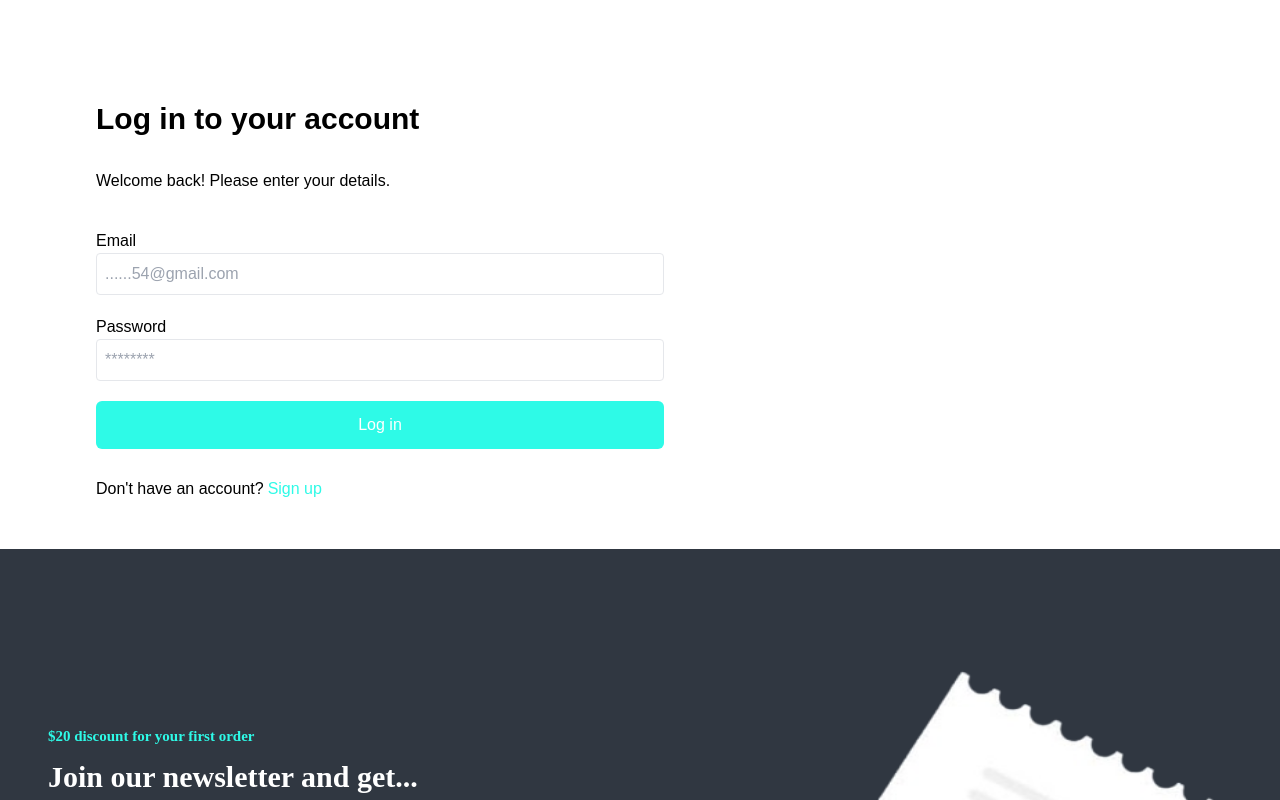
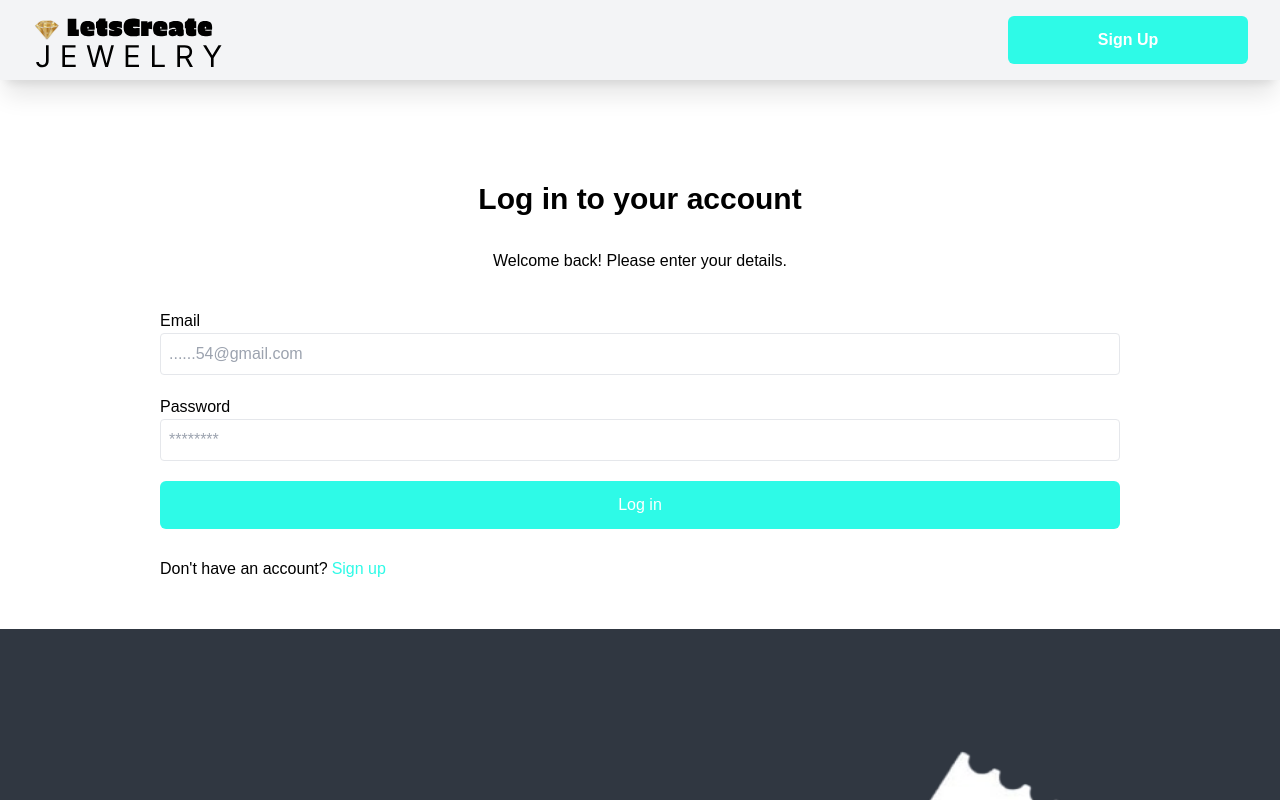
Before and after one commit to Ayotomiwadavid/letscreate-jewelry, a React (Vite) app: page /sign-in in a window 1280 px wide. Shown: the top 800 px of the page. Built offline with nearby package versions, Linux system fonts and the light colour scheme.

Commit message:
update PR

```diff
--- a/package.json
+++ b/package.json
@@ -1,5 +1,5 @@
 {
-  "name": "ecommerce",
+  "name": "lets-create-jewelry",
   "version": "0.0.0",
   "scripts": {
     "dev": "vite",
--- a/src/components/Auths/signin.jsx
+++ b/src/components/Auths/signin.jsx
@@ -1,6 +1,7 @@
 import { useState } from "react";
 import { Link, useNavigate } from "react-router-dom";
 import Footer from "../shared/Footer";
+import AuthNavbar from "../shared/Navbar/authNav";
 // import { toast } from "react-toastify";
 
 const SigninForm = () => {
@@ -11,21 +12,19 @@ const SigninForm = () => {
 
   // ============================== SIGN IN
 
-  const signInAccount = async () => {
-
-  };
+  const signInAccount = async () => {};
 
   return (
     <>
-      <div className="flex flex-row mx-12 justify-center items-center">
-        <div className="flex flex-col gap-5 ml-12 my-12 w-full">
+      <AuthNavbar />
+      <div className="flex flex-col gap-5 my-12 mx-3 md:mx-[10em] text-center justify-center items-center">
         <h2 className="text-[30px] text-black font-bold pt-5 sm:pt-12">
           Log in to your account
         </h2>
         <p className="text-primary_A2 small-medium md:base-regular mt-2">
           Welcome back! Please enter your details.
         </p>
-          <div className="flex flex-col gap-5 w-full mt-4">
+        <div className="flex flex-col text-left gap-5 w-full mt-4">
           <div>
             <label>Email</label>
             <input
@@ -76,8 +75,6 @@ const SigninForm = () => {
           </p>
         </div>
       </div>
-        <div className="w-full"></div>
-      </div>
       <Footer />
     </>
   );
--- a/src/components/Auths/signup.jsx
+++ b/src/components/Auths/signup.jsx
@@ -2,6 +2,7 @@ import { useState } from "react";
 import { Link, useNavigate } from "react-router-dom";
 // import { toast } from "react-toastify";
 import Footer from "../shared/Footer/index";
+import AuthNavbar from "../shared/Navbar/authNav";
 
 const SignupForm = () => {
   const navigate = useNavigate();
@@ -12,22 +13,20 @@ const SignupForm = () => {
   const [isLoading, setLoading] = useState(false);
 
   // ============================== SIGN UP
-  const createUserAccount = async () => {
-
-  };
+  const createUserAccount = async () => {};
 
   return (
     <>
-      <div className="flex flex-row ml-12">
-        <div className="flex flex-col gap-5 ml-12 my-12 w-full">
+      <AuthNavbar />
+      <div className="flex flex-col gap-5 my-12 mx-3 md:w-[20rem] text-center justify-center items-center">
         <h2 className="text-[30px] text-black font-bold pt-5 sm:pt-12">
           Create a new account
         </h2>
         <p className="text-primary_A2 small-medium md:base-regular mt-2">
-            To use Ecommerce, Please enter your details
+          To use Lets-Create-Jewelry, Please enter your details
         </p>
 
-          <div className="flex flex-col gap-5 w-full mt-4">
+        <div className="flex flex-col text-left gap-5 w-full mt-4">
           <div>
             <label>Name</label>
             <input
@@ -93,13 +92,14 @@ const SignupForm = () => {
 
           <p className="text-small-regular text-light-2 text-left mt-2">
             Already have an account?
-              <Link to="/" className="text-primary text-small-semibold ml-1">
+            <Link
+              to="/sign-in"
+              className="text-primary text-small-semibold ml-1"
+            >
               Log in
             </Link>
           </p>
         </div>
-        </div>
-        <div className="w-full"></div>
       </div>
       <Footer />
     </>
--- /dev/null
+++ b/src/components/shared/Navbar/authNav.jsx
@@ -0,0 +1,44 @@
+"use client";
+
+import React from "react";
+import { Link, useLocation } from "react-router-dom";
+
+function AuthNavbar() {
+  const { pathname } = useLocation();
+
+  return (
+    <>
+      <div className="bg-white sticky top-0 z-50">
+        <header className="relative bg-white">
+          <nav
+            aria-label="Top"
+            className="bg-gray-100 px-2 sm:px-6 lg:px-8 shadow-xl "
+          >
+            <div className="flex flex-row h-20 justify-between items-center">
+              {/* Logo */}
+              <div className="flex lg:ml-0">
+                <Link to={"/home"} className="flex">
+                  <img src="/assets/logo.svg" className="flex" alt="Logo" />
+                </Link>
+              </div>
+
+              <Link to={"/sign-up"} className={`${pathname === "/sign-up" ? "hidden" : "block"}`}>
+                <button className="font-bold bg-primary text-white hover:bg-white hover:text-primary px-4 py-3 text-center w-full lg:w-[15em] rounded-md">
+                  Sign Up
+                </button>
+              </Link>
+
+              <Link to={"/sign-in"} className={`${pathname === "/sign-in" ? "hidden" : "block"}`}>
+                <button className="font-bold bg-primary text-white hover:bg-white hover:text-primary px-4 py-3 text-center w-full lg:w-[15em] rounded-md">
+                  Login
+                </button>
+              </Link>
+            </div>
+          </nav>
+        </header>
+      </div>
+    </>
+  );
+}
+
+export default AuthNavbar;
```
Lines whose indentation alone changed are shown as unchanged.
